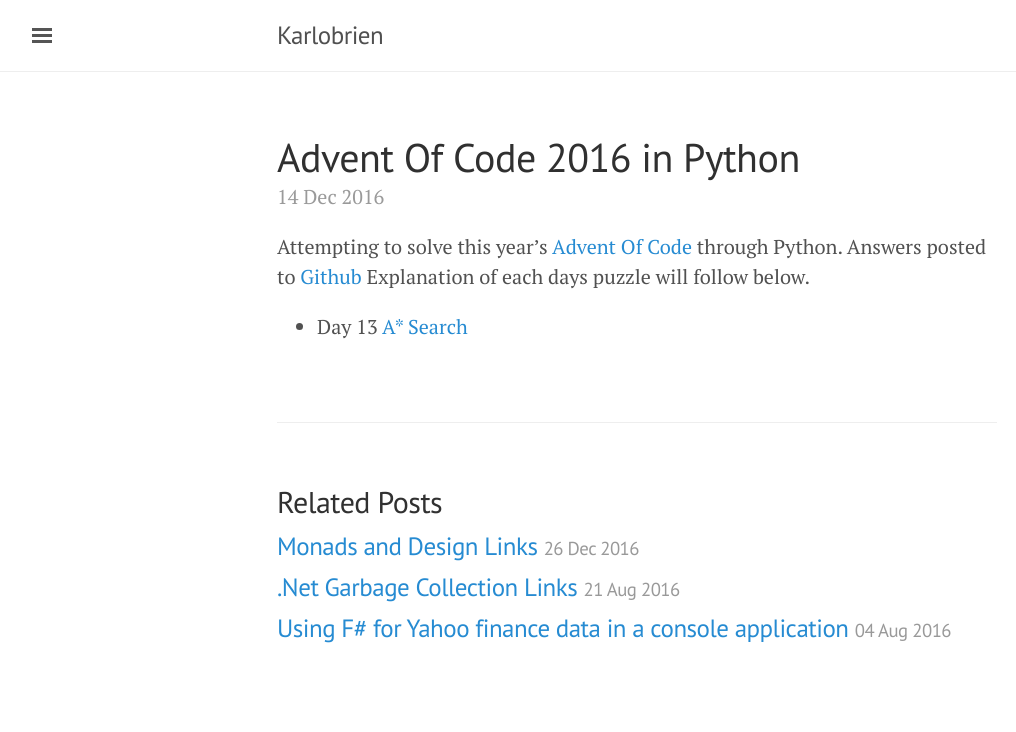
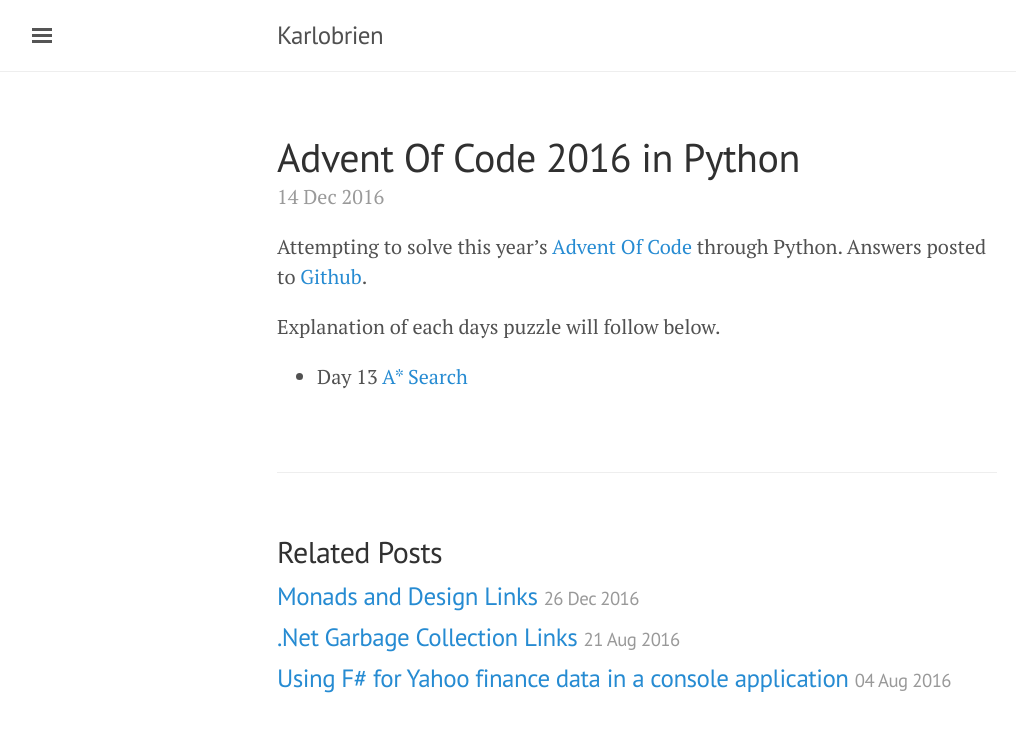
Before and after one commit to karlobrien/karlobrien.github.com, a Jekyll site: the page built from _posts/2016-12-14-Advent-Of-Code-In-Python.md, in a window 1280 px wide. Shown: the top 732 px of the page, without its empty margins (3-1019 px from the left). Built offline with Jekyll 4.4.1, drawn with Linux system fonts in a browser that asks for light colours.

Commit message:
formatting

```diff
--- a/_posts/2016-12-14-Advent-Of-Code-In-Python.md
+++ b/_posts/2016-12-14-Advent-Of-Code-In-Python.md
@@ -8,7 +8,8 @@ tags:
 ---
 
 Attempting to solve this year's [Advent Of Code](http://adventofcode.com/) through Python.
-Answers posted to [Github](https://github.com/karlobrien/AdventOfCode2016)
+Answers posted to [Github](https://github.com/karlobrien/AdventOfCode2016).
+
 Explanation of each days puzzle will follow below.
 
 <!--more-->
```
